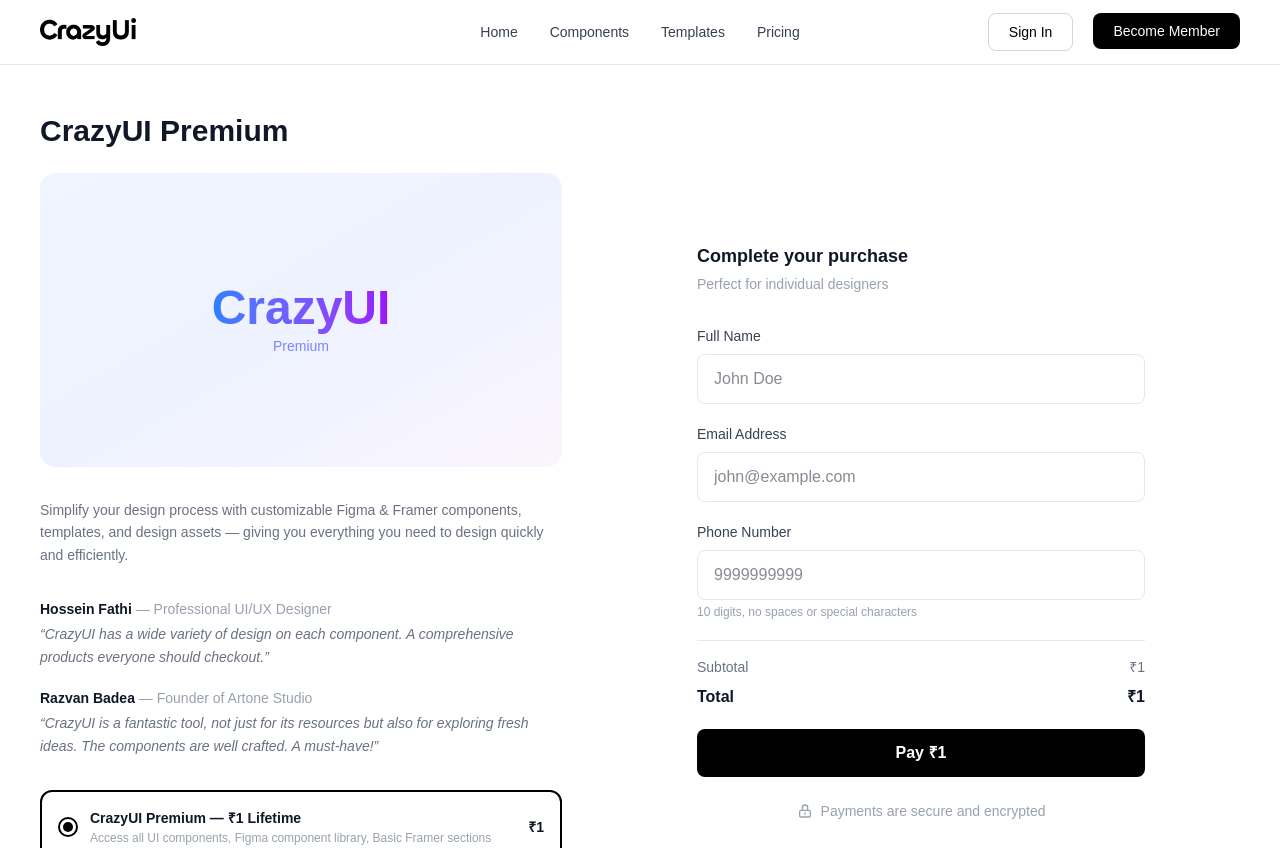
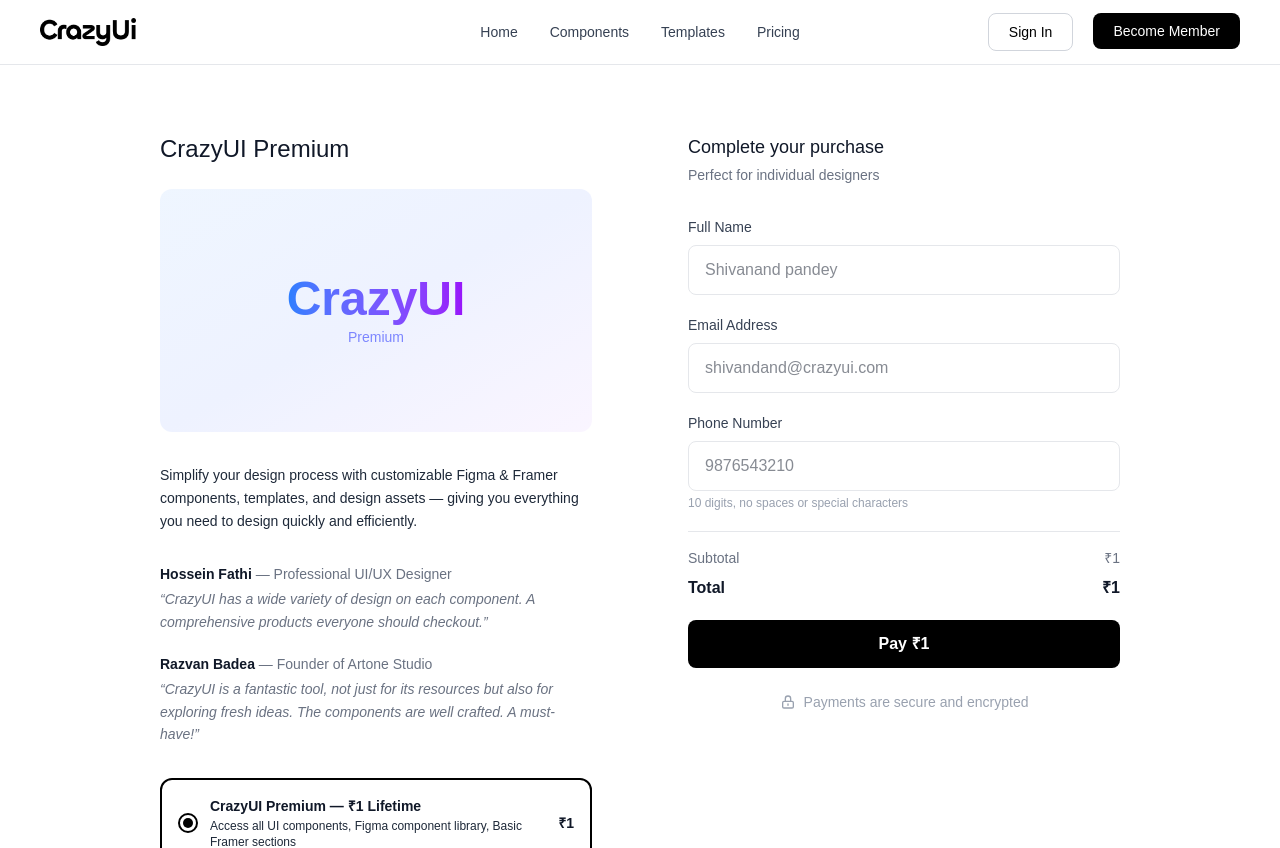
Before and after one commit to avinashh10x/CrazyUi, a Next.js app: page /membership in a window 1280 px wide. Shown: the top 848 px of the page. Built offline with nearby package versions, Linux system fonts and the light colour scheme.

Commit message:
updated teh ui of memebrship checkout page

```diff
--- a/src/app/membership/page.tsx
+++ b/src/app/membership/page.tsx
@@ -98,15 +98,16 @@
   };
 
   return (
-    <div className="min-h-screen bg-white flex flex-col lg:flex-row px-10 py-12  gap-10">
+    <div className="min-h-screen bg-white flex flex-col lg:flex-row px-10 lg:px-40 py-12  gap-10">
+      <div className="flex flex-col lg:flex-row w-full mx-auto gap-10 justify-between mt-5">
       {/* ─── LEFT SIDE: Product Info ─── */}
-      <div className="w-full lg:w-[45%]  flex flex-col justify-center">
-        <h1 className="text-2xl lg:text-3xl font-semibold text-gray-900 mb-6">
+        <div className="w-full lg:w-[45%]    flex flex-col justify-center ">
+          <h1 className="text-2xl font-medium text-gray-900 mb-6">
             CrazyUI {plan.name}
           </h1>
 
           {/* Product visual */}
-        <div className="relative w-full aspect-[16/9] rounded-2xl overflow-hidden mb-8 bg-gradient-to-br from-blue-50 via-indigo-50 to-purple-50">
+          <div className="relative w-full aspect-[16/9] rounded-xl overflow-hidden mb-8 bg-gradient-to-br from-blue-50 via-indigo-50 to-purple-50">
             <div className="absolute inset-0 flex items-center justify-center">
               <div className="text-center">
                 <span className="text-5xl font-black bg-gradient-to-r from-blue-500 to-purple-600 bg-clip-text text-transparent">
@@ -119,7 +120,7 @@
             </div>
           </div>
 
-        <p className="text-gray-500 text-sm leading-relaxed mb-8">
+          <p className="text-gray-800 text-sm leading-relaxed mb-8">
             Simplify your design process with customizable Figma &amp; Framer
             components, templates, and design assets — giving you everything you
             need to design quickly and efficiently.
@@ -130,7 +131,7 @@
             <div>
               <p className="text-sm font-semibold text-gray-900">
                 Hossein Fathi
-              <span className="font-normal text-gray-400">
+                <span className="font-normal text-gray-500">
                   {" "}
                   — Professional UI/UX Designer
                 </span>
@@ -143,15 +144,15 @@
             <div>
               <p className="text-sm font-semibold text-gray-900">
                 Razvan Badea
-              <span className="font-normal text-gray-400">
+                <span className="font-normal text-gray-500">
                   {" "}
                   — Founder of Artone Studio
                 </span>
               </p>
               <p className="text-sm text-gray-500 mt-1 italic leading-relaxed">
-              &ldquo;CrazyUI is a fantastic tool, not just for its resources but
-              also for exploring fresh ideas. The components are well crafted. A
-              must-have!&rdquo;
+                &ldquo;CrazyUI is a fantastic tool, not just for its resources
+                but also for exploring fresh ideas. The components are well
+                crafted. A must-have!&rdquo;
               </p>
             </div>
           </div>
@@ -166,7 +167,9 @@
                     key={key}
                     type="button"
                     onClick={() => {
-                    const params = new URLSearchParams(searchParams.toString());
+                      const params = new URLSearchParams(
+                        searchParams.toString(),
+                      );
                       params.set("plan", key);
                       router.push(`/membership?${params.toString()}`);
                     }}
@@ -191,7 +194,7 @@
                           <p className="text-sm font-semibold text-gray-900">
                             CrazyUI {p.name} — ₹{p.amount} Lifetime
                           </p>
-                        <p className="text-xs text-gray-400 mt-0.5">
+                          <p className="text-xs text-gray-800 mt-0.5">
                             {p.features.slice(0, 3).join(", ")}
                           </p>
                         </div>
@@ -208,14 +211,14 @@
         </div>
 
         {/* ─── RIGHT SIDE: Payment Form ─── */}
-      <div className="w-full lg:w-[55%]  border-gray-200 flex flex-col justify-center">
+        <div className="w-full lg:w-[45%]  border-gray-200 flex flex-col justify-start items-center ">
           <div className="max-w-md mx-auto w-full">
             {/* Price summary */}
             <div className="mb-8">
-            <h2 className="text-lg font-bold text-gray-900 mb-1">
+              <h2 className="text-lg font-medium text-gray-900 mb-1">
                 Complete your purchase
               </h2>
-            <p className="text-sm text-gray-400">{plan.description}</p>
+              <p className="text-sm text-gray-500">{plan.description}</p>
             </div>
 
             {/* Form */}
@@ -232,7 +235,7 @@
                     setFormData({ ...formData, name: e.target.value })
                   }
                   className="w-full px-4 py-3 rounded-lg border border-gray-200 bg-white text-gray-900 focus:outline-none focus:border-black focus:ring-1 focus:ring-black transition"
-                placeholder="John Doe"
+                  placeholder="Shivanand pandey"
                 />
               </div>
 
@@ -248,7 +251,7 @@
                     setFormData({ ...formData, email: e.target.value })
                   }
                   className="w-full px-4 py-3 rounded-lg border border-gray-200 bg-white text-gray-900 focus:outline-none focus:border-black focus:ring-1 focus:ring-black transition"
-                placeholder="john@example.com"
+                  placeholder="shivandand@crazyui.com"
                 />
               </div>
 
@@ -265,7 +268,7 @@
                     setFormData({ ...formData, phone: e.target.value })
                   }
                   className="w-full px-4 py-3 rounded-lg border border-gray-200 bg-white text-gray-900 focus:outline-none focus:border-black focus:ring-1 focus:ring-black transition"
-                placeholder="9999999999"
+                  placeholder="9876543210"
                 />
                 <p className="text-xs text-gray-400 mt-1">
                   10 digits, no spaces or special characters
@@ -344,6 +347,7 @@
           </div>
         </div>
       </div>
+    </div>
   );
 }
 
```
Lines whose indentation alone changed are shown as unchanged.
